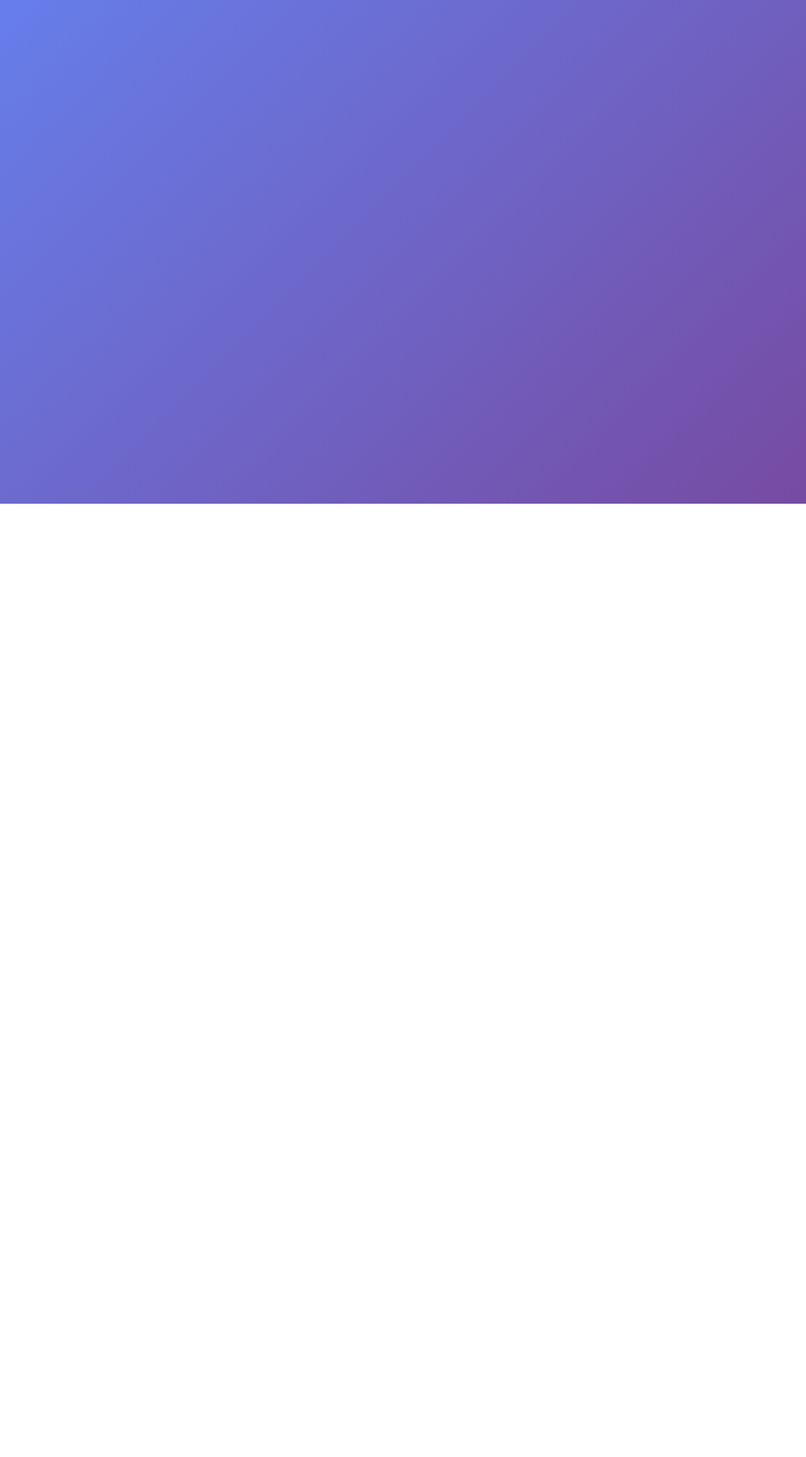
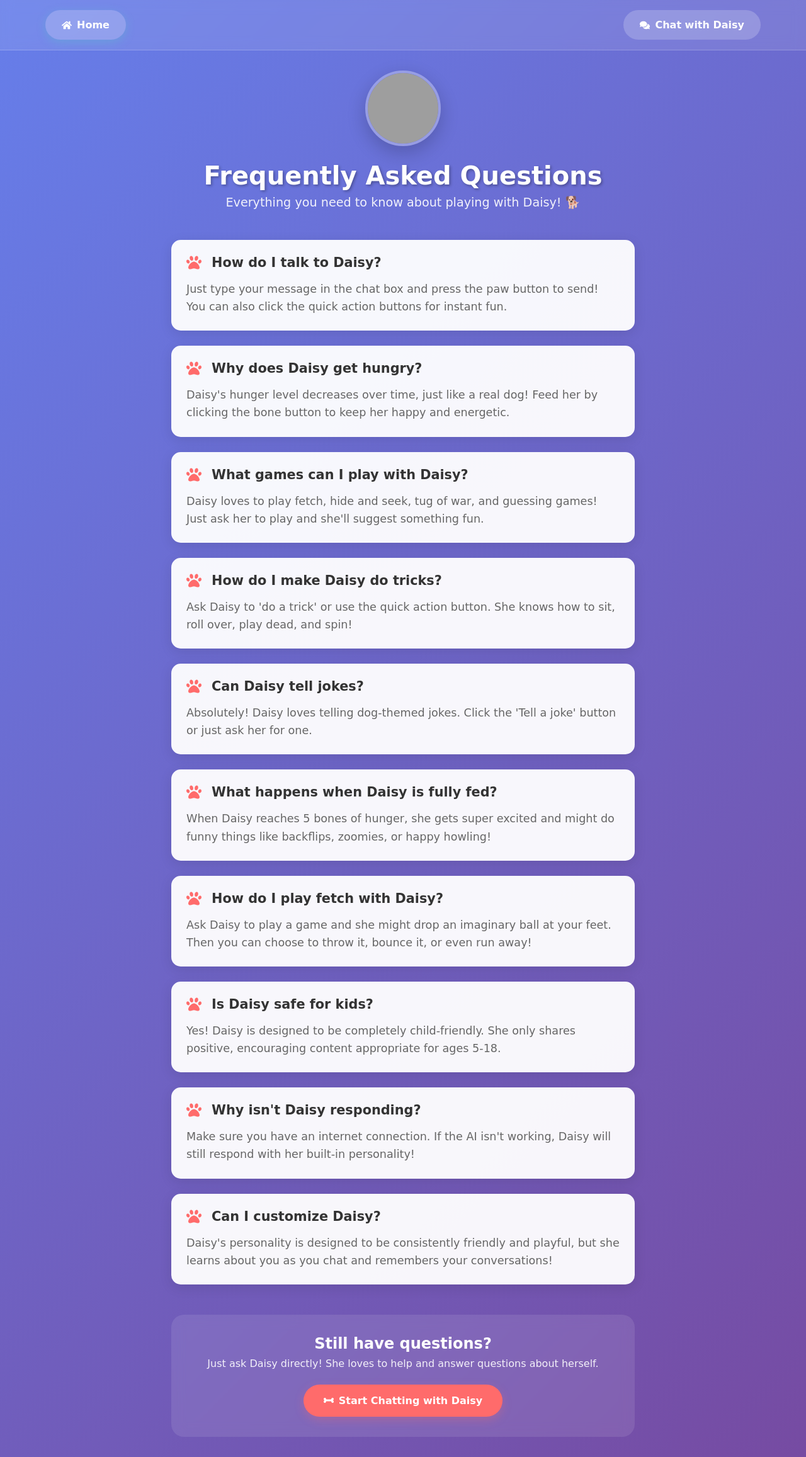
Before and after one commit to brianference/daisydog, a React (Vite) app: page /faq in a window 1280 px wide. Before the commit this address had no page. Shown: the whole page at 63% size. Before the commit the page ends 800 px from the top, so only its background shows below. Built offline with nearby package versions, Linux system fonts and the light colour scheme; grey boxes are pictures that could not be loaded.

Commit message:
Major DaisyDog enhancements: auto-submit prompt buttons, paw icon, feed button in chat, FAQ page, dog emojis, hunger animations, and interactive ball game

```diff
--- a/src/App.jsx
+++ b/src/App.jsx
@@ -3,6 +3,7 @@ import { Routes, Route } from 'react-router-dom'
 import LandingPage from './pages/LandingPage'
 import ChatPage from './pages/ChatPage'
 import AboutPage from './pages/AboutPage'
+import FAQPage from './pages/FAQPage'
 import './App.css'
 
 function App() {
@@ -12,6 +13,7 @@ function App() {
         <Route path="/" element={<LandingPage />} />
         <Route path="/chat" element={<ChatPage />} />
         <Route path="/about" element={<AboutPage />} />
+        <Route path="/faq" element={<FAQPage />} />
       </Routes>
     </div>
   )
--- a/src/pages/ChatPage.css
+++ b/src/pages/ChatPage.css
@@ -286,7 +286,8 @@
 
 .input-container {
   display: flex;
-  gap: 10px;
+  gap: 0.5rem;
+  align-items: center;
   background: white;
   padding: 10px;
   border-radius: 25px;
@@ -308,28 +309,48 @@
 }
 
 .send-btn {
+  background: #ff6b6b;
+  color: white;
+  border: none;
+  border-radius: 50%;
   width: 50px;
   height: 50px;
-  border: none;
-  border-radius: 50%;
-  background: linear-gradient(45deg, #667eea, #764ba2);
-  color: white;
-  cursor: pointer;
   display: flex;
   align-items: center;
   justify-content: center;
+  cursor: pointer;
   transition: all 0.3s ease;
-  box-shadow: 0 4px 15px rgba(102, 126, 234, 0.3);
+  font-size: 1.2rem;
 }
 
 .send-btn:hover:not(:disabled) {
+  background: #ff5252;
   transform: scale(1.1);
-  box-shadow: 0 6px 20px rgba(102, 126, 234, 0.4);
 }
 
 .send-btn:disabled {
-  opacity: 0.5;
+  background: #ccc;
   cursor: not-allowed;
+}
+
+.faq-btn {
+  display: flex;
+  align-items: center;
+  gap: 0.5rem;
+  padding: 0.75rem 1.5rem;
+  background: rgba(255, 255, 255, 0.2);
+  color: white;
+  text-decoration: none;
+  border-radius: 25px;
+  font-weight: 600;
+  transition: all 0.3s ease;
+  border: 2px solid transparent;
+}
+
+.faq-btn:hover {
+  background: rgba(255, 255, 255, 0.3);
+  border-color: rgba(255, 255, 255, 0.5);
+  transform: translateY(-2px);
 }
 
 /* Quick Actions */
--- /dev/null
+++ b/src/pages/FAQPage.css
@@ -0,0 +1,182 @@
+.faq-page {
+  min-height: 100vh;
+  background: linear-gradient(135deg, #667eea 0%, #764ba2 100%);
+  padding: 0;
+}
+
+.faq-header {
+  background: rgba(255, 255, 255, 0.1);
+  backdrop-filter: blur(10px);
+  padding: 1rem 0;
+  border-bottom: 1px solid rgba(255, 255, 255, 0.2);
+}
+
+.faq-header .header-content {
+  max-width: 1200px;
+  margin: 0 auto;
+  padding: 0 2rem;
+  display: flex;
+  gap: 1rem;
+}
+
+.home-btn, .chat-btn {
+  display: flex;
+  align-items: center;
+  gap: 0.5rem;
+  padding: 0.75rem 1.5rem;
+  background: rgba(255, 255, 255, 0.2);
+  color: white;
+  text-decoration: none;
+  border-radius: 25px;
+  font-weight: 600;
+  transition: all 0.3s ease;
+  border: 2px solid transparent;
+}
+
+.home-btn:hover, .chat-btn:hover {
+  background: rgba(255, 255, 255, 0.3);
+  border-color: rgba(255, 255, 255, 0.5);
+  transform: translateY(-2px);
+}
+
+.faq-container {
+  max-width: 800px;
+  margin: 0 auto;
+  padding: 2rem;
+}
+
+.faq-hero {
+  text-align: center;
+  margin-bottom: 3rem;
+  color: white;
+}
+
+.faq-logo {
+  width: 120px;
+  height: 120px;
+  margin: 0 auto 1.5rem;
+  border-radius: 50%;
+  overflow: hidden;
+  border: 4px solid rgba(255, 255, 255, 0.3);
+  box-shadow: 0 10px 30px rgba(0, 0, 0, 0.2);
+}
+
+.faq-logo img {
+  width: 100%;
+  height: 100%;
+  object-fit: cover;
+}
+
+.faq-hero h1 {
+  font-size: 2.5rem;
+  margin-bottom: 0.5rem;
+  text-shadow: 2px 2px 4px rgba(0, 0, 0, 0.3);
+}
+
+.faq-hero p {
+  font-size: 1.2rem;
+  opacity: 0.9;
+}
+
+.faq-list {
+  display: flex;
+  flex-direction: column;
+  gap: 1.5rem;
+  margin-bottom: 3rem;
+}
+
+.faq-item {
+  background: rgba(255, 255, 255, 0.95);
+  border-radius: 15px;
+  padding: 1.5rem;
+  box-shadow: 0 5px 20px rgba(0, 0, 0, 0.1);
+  transition: transform 0.3s ease;
+}
+
+.faq-item:hover {
+  transform: translateY(-5px);
+}
+
+.faq-question {
+  display: flex;
+  align-items: center;
+  gap: 1rem;
+  margin-bottom: 1rem;
+}
+
+.faq-icon {
+  color: #ff6b6b;
+  font-size: 1.5rem;
+}
+
+.faq-question h3 {
+  color: #333;
+  font-size: 1.3rem;
+  margin: 0;
+}
+
+.faq-answer p {
+  color: #666;
+  line-height: 1.6;
+  margin: 0;
+  font-size: 1.1rem;
+}
+
+.faq-footer {
+  text-align: center;
+  color: white;
+  background: rgba(255, 255, 255, 0.1);
+  padding: 2rem;
+  border-radius: 20px;
+  backdrop-filter: blur(10px);
+}
+
+.faq-footer h3 {
+  margin-bottom: 0.5rem;
+  font-size: 1.5rem;
+}
+
+.faq-footer p {
+  margin-bottom: 1.5rem;
+  opacity: 0.9;
+}
+
+.chat-link {
+  display: inline-flex;
+  align-items: center;
+  gap: 0.5rem;
+  padding: 1rem 2rem;
+  background: #ff6b6b;
+  color: white;
+  text-decoration: none;
+  border-radius: 30px;
+  font-weight: 600;
+  transition: all 0.3s ease;
+  box-shadow: 0 5px 15px rgba(255, 107, 107, 0.3);
+}
+
+.chat-link:hover {
+  background: #ff5252;
+  transform: translateY(-3px);
+  box-shadow: 0 8px 25px rgba(255, 107, 107, 0.4);
+}
+
+@media (max-width: 768px) {
+  .faq-container {
+    padding: 1rem;
+  }
+
+  .faq-hero h1 {
+    font-size: 2rem;
+  }
+
+  .faq-item {
+    padding: 1rem;
+  }
+
+  .faq-question {
+    flex-direction: column;
+    align-items: flex-start;
+    gap: 0.5rem;
+  }
+}
--- /dev/null
+++ b/src/pages/FAQPage.jsx
@@ -0,0 +1,114 @@
+import React from 'react'
+import { Link } from 'react-router-dom'
+import { motion } from 'framer-motion'
+import { FaHome, FaComments, FaBone, FaPaw } from 'react-icons/fa'
+import './FAQPage.css'
+
+const FAQPage = () => {
+  const faqs = [
+    {
+      question: "How do I talk to Daisy?",
+      answer: "Just type your message in the chat box and press the paw button to send! You can also click the quick action buttons for instant fun."
+    },
+    {
+      question: "Why does Daisy get hungry?",
+      answer: "Daisy's hunger level decreases over time, just like a real dog! Feed her by clicking the bone button to keep her happy and energetic."
+    },
+    {
+      question: "What games can I play with Daisy?",
+      answer: "Daisy loves to play fetch, hide and seek, tug of war, and guessing games! Just ask her to play and she'll suggest something fun."
+    },
+    {
+      question: "How do I make Daisy do tricks?",
+      answer: "Ask Daisy to 'do a trick' or use the quick action button. She knows how to sit, roll over, play dead, and spin!"
+    },
+    {
+      question: "Can Daisy tell jokes?",
+      answer: "Absolutely! Daisy loves telling dog-themed jokes. Click the 'Tell a joke' button or just ask her for one."
+    },
+    {
+      question: "What happens when Daisy is fully fed?",
+      answer: "When Daisy reaches 5 bones of hunger, she gets super excited and might do funny things like backflips, zoomies, or happy howling!"
+    },
+    {
+      question: "How do I play fetch with Daisy?",
+      answer: "Ask Daisy to play a game and she might drop an imaginary ball at your feet. Then you can choose to throw it, bounce it, or even run away!"
+    },
+    {
+      question: "Is Daisy safe for kids?",
+      answer: "Yes! Daisy is designed to be completely child-friendly. She only shares positive, encouraging content appropriate for ages 5-18."
+    },
+    {
+      question: "Why isn't Daisy responding?",
+      answer: "Make sure you have an internet connection. If the AI isn't working, Daisy will still respond with her built-in personality!"
+    },
+    {
+      question: "Can I customize Daisy?",
+      answer: "Daisy's personality is designed to be consistently friendly and playful, but she learns about you as you chat and remembers your conversations!"
+    }
+  ]
+
+  return (
+    <div className="faq-page">
+      <header className="faq-header">
+        <div className="header-content">
+          <Link to="/" className="home-btn">
+            <FaHome /> Home
+          </Link>
+          <Link to="/chat" className="chat-btn">
+            <FaComments /> Chat with Daisy
+          </Link>
+        </div>
+      </header>
+
+      <div className="faq-container">
+        <motion.div
+          initial={{ opacity: 0, y: 20 }}
+          animate={{ opacity: 1, y: 0 }}
+          className="faq-hero"
+        >
+          <div className="faq-logo">
+            <img src="/assets/images/daisy-logo.png" alt="Daisy" />
+          </div>
+          <h1>Frequently Asked Questions</h1>
+          <p>Everything you need to know about playing with Daisy! 🐕</p>
+        </motion.div>
+
+        <div className="faq-list">
+          {faqs.map((faq, index) => (
+            <motion.div
+              key={index}
+              initial={{ opacity: 0, x: -20 }}
+              animate={{ opacity: 1, x: 0 }}
+              transition={{ delay: index * 0.1 }}
+              className="faq-item"
+            >
+              <div className="faq-question">
+                <FaPaw className="faq-icon" />
+                <h3>{faq.question}</h3>
+              </div>
+              <div className="faq-answer">
+                <p>{faq.answer}</p>
+              </div>
+            </motion.div>
+          ))}
+        </div>
+
+        <motion.div
+          initial={{ opacity: 0, y: 20 }}
+          animate={{ opacity: 1, y: 0 }}
+          transition={{ delay: 1 }}
+          className="faq-footer"
+        >
+          <h3>Still have questions?</h3>
+          <p>Just ask Daisy directly! She loves to help and answer questions about herself.</p>
+          <Link to="/chat" className="chat-link">
+            <FaBone /> Start Chatting with Daisy
+          </Link>
+        </motion.div>
+      </div>
+    </div>
+  )
+}
+
+export default FAQPage
```
Also changed, not shown: src/pages/ChatPage.jsx (+61 -12 lines).
